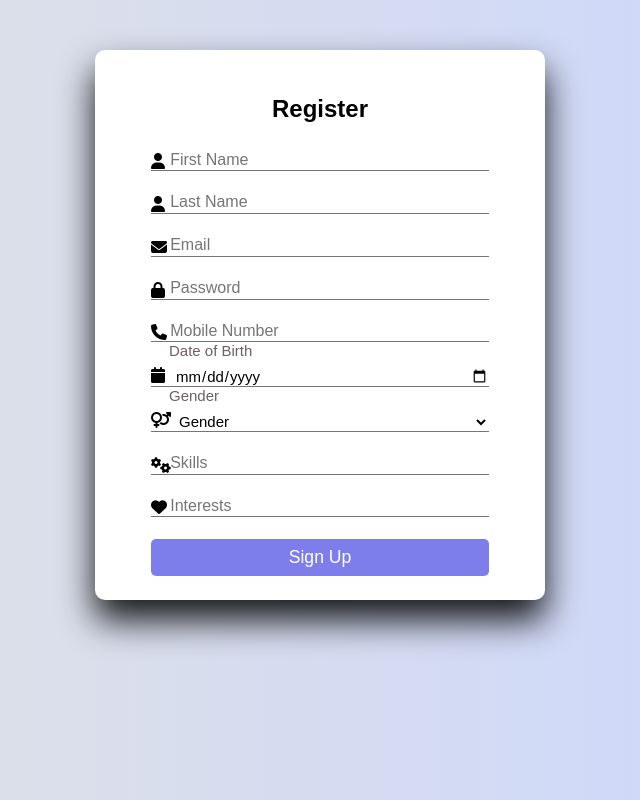
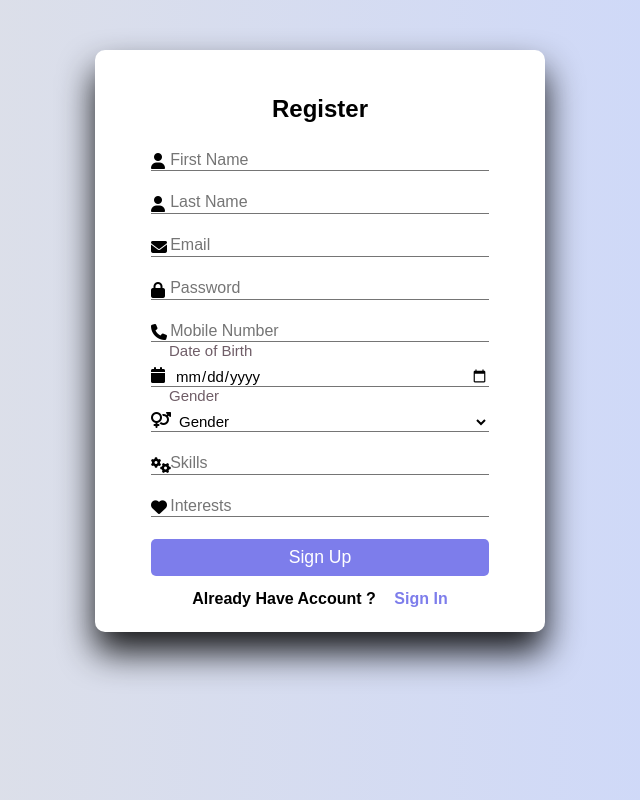
Before and after one commit to dia-j/370Project, a plain HTML site: page exchidealogin/index.html in a window 1280 px wide. Both pictures are taken after a click on the button "Sign Up". Shown: the whole page, without its empty margins (320-960 px from the left). Drawn offline with Linux system fonts and the light colour scheme.

Commit message:
login filesgit add path/to/your/folder

```diff
--- a/exchidealogin/index.html
+++ b/exchidealogin/index.html
@@ -63,7 +63,10 @@
             </div>
             <input type="submit" class="btn" value="Sign Up" name="signUp">
         </form>
-
+        <div class="links">
+            <p>Already Have Account ?</p>
+            <button id="signInButton">Sign In</button>
+          </div>
     </div>
 
     <div class="container" id="signIn">
```
